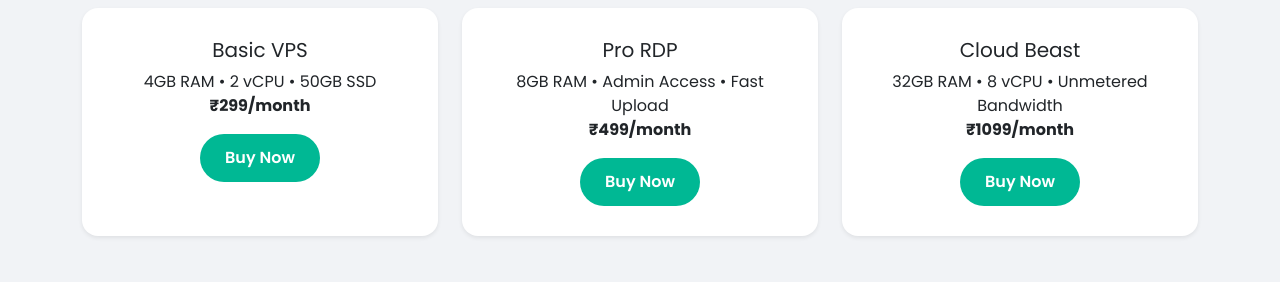
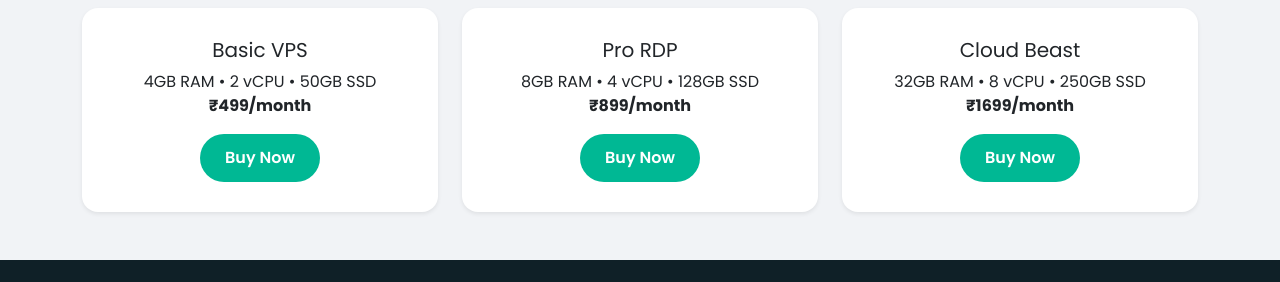
Before and after one commit to nothing-bots/vps, a plain HTML site: page index.html in a window 1280 px wide. Shown: the part 474-756 px from the top of the page. Drawn offline with nearby package versions, Linux system fonts and the light colour scheme.

Commit message:
Update index.html

```diff
--- a/index.html
+++ b/index.html
@@ -126,7 +126,7 @@
         <div class="card h-100 shadow-sm">
           <div class="card-body">
             <h5 class="card-title">Basic VPS</h5>
-            <p class="card-text">4GB RAM • 2 vCPU • 50GB SSD<br><strong>₹299/month</strong></p>
+            <p class="card-text">4GB RAM • 2 vCPU • 50GB SSD<br><strong>₹499/month</strong></p>
             <a href="https://t.me/its_damiann" class="btn btn-buy btn-custom">Buy Now</a>
           </div>
         </div>
@@ -135,7 +135,7 @@
         <div class="card h-100 shadow-sm">
           <div class="card-body">
             <h5 class="card-title">Pro RDP</h5>
-            <p class="card-text">8GB RAM • Admin Access • Fast Upload<br><strong>₹499/month</strong></p>
+            <p class="card-text">8GB RAM  • 4 vCPU • 128GB SSD<br><strong>₹899/month</strong></p>
             <a href="https://t.me/its_damiann" class="btn btn-buy btn-custom">Buy Now</a>
           </div>
         </div>
@@ -144,7 +144,7 @@
         <div class="card h-100 shadow-sm">
           <div class="card-body">
             <h5 class="card-title">Cloud Beast</h5>
-            <p class="card-text">32GB RAM • 8 vCPU • Unmetered Bandwidth<br><strong>₹1099/month</strong></p>
+            <p class="card-text">32GB RAM • 8 vCPU • 250GB SSD<br><strong>₹1699/month</strong></p>
             <a href="https://t.me/its_damiann" class="btn btn-buy btn-custom">Buy Now</a>
           </div>
         </div>
```
